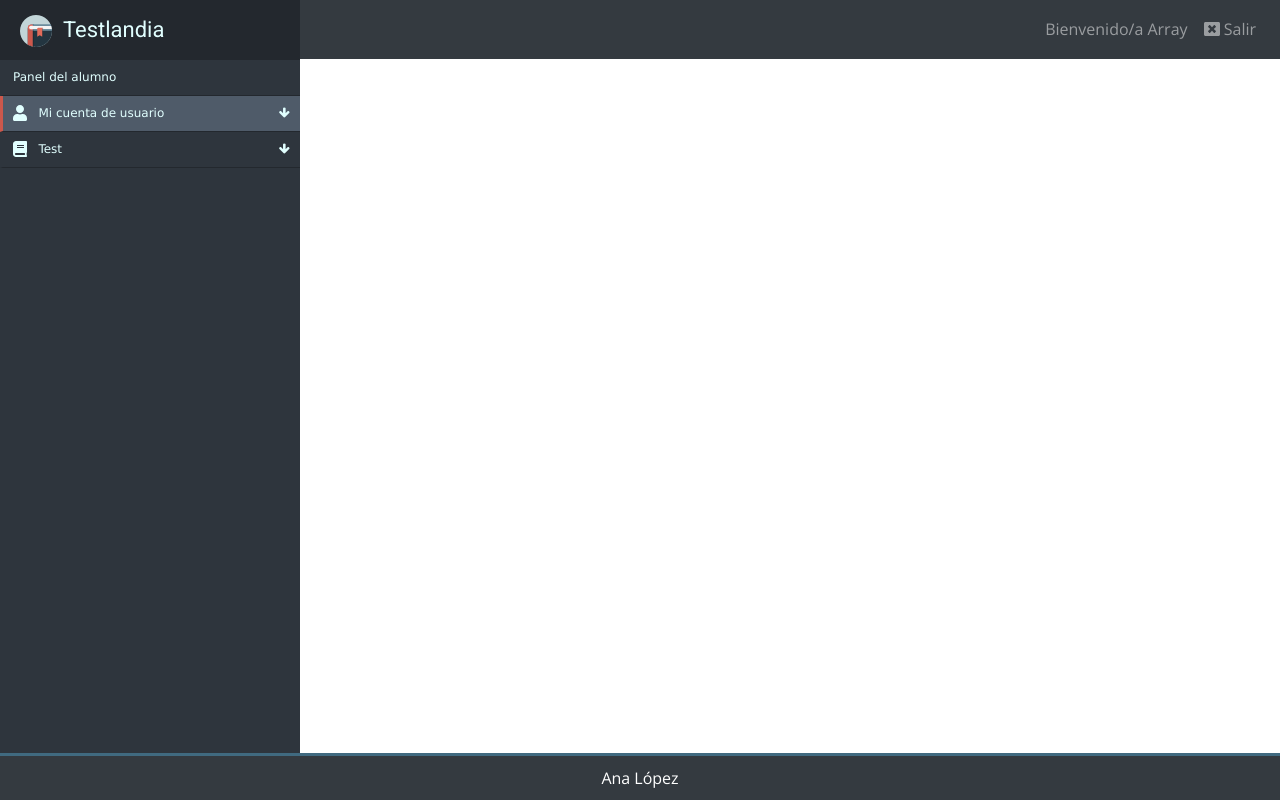
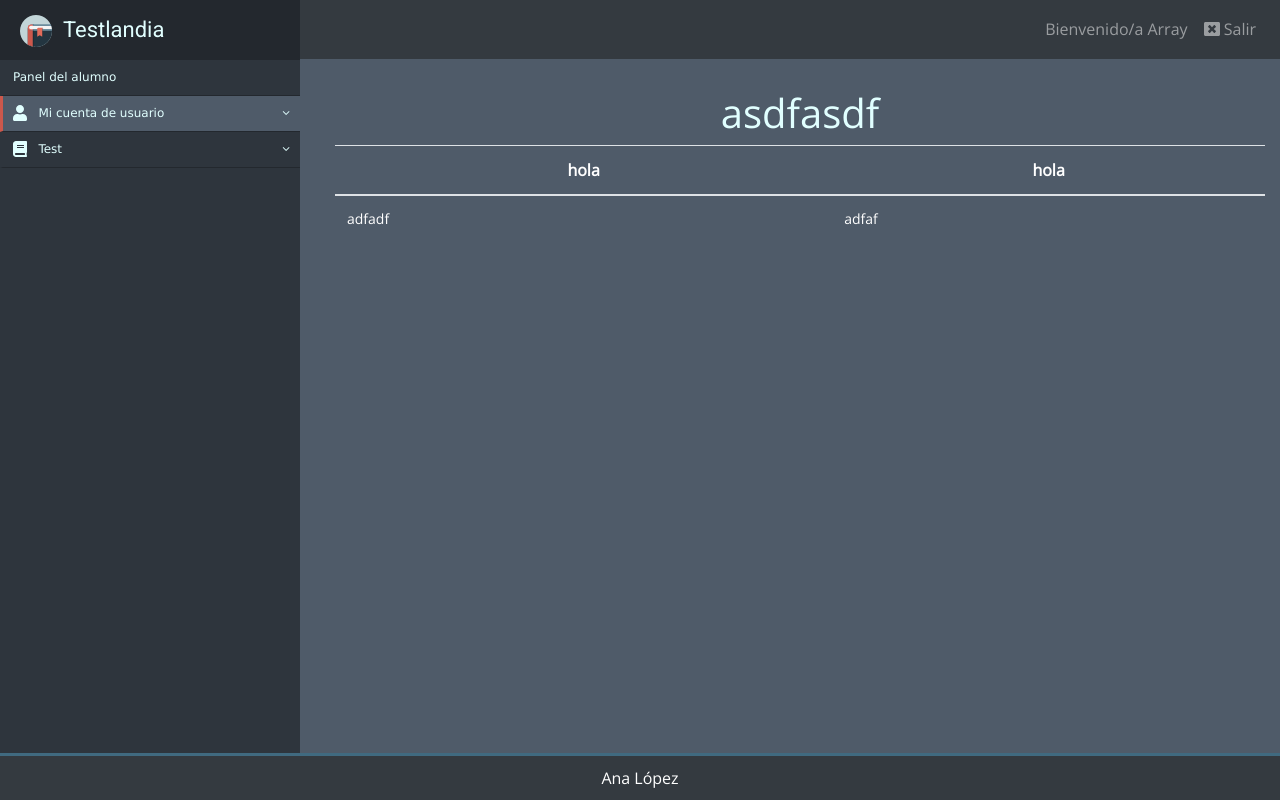
Before and after one commit to alopezdomingo/04_BBDD_PHP, a PHP site: page /testlandia/index_user.php in a window 1280 px wide. Run offline with PHP 8.4, Linux system fonts and the light colour scheme; a user stored in the database is signed in; some libraries are stand-ins or nearby versions.

Commit message:
Actualización fuentes

```diff
--- a/testlandia/assets/style.css
+++ b/testlandia/assets/style.css
@@ -1,4 +1,5 @@
 @import url('https://fonts.googleapis.com/css?family=Open+Sans|Roboto');
+@import url("https://netdna.bootstrapcdn.com/font-awesome/4.1.0/css/font-awesome.min.css");
 p::-moz-selection { color: white;  background: black; }
 p::selection      { color: white;  background: black; }
 footer{
@@ -17,6 +18,9 @@
 }
 table td{
   font-size: 14px;
+}
+.text-blue{
+  color: #e1ffff
 }
 .fazul{
   background-color: #92b4b9;
@@ -79,25 +83,22 @@
   padding: 0px;
   margin: 0px;
   line-height: 35px;
-  cursor: pointer;
-  /*
-    .collapsed{
-       .arrow:before{
-                 font-family: FontAwesome;
-                 content: "\f053";
-                 display: inline-block;
-                 padding-left:10px;
-                 padding-right: 10px;
-                 vertical-align: middle;
-                 float:right;
-            }
-     }
-*/
-}
+  cursor: pointer;}
+
 .nav-side-menu ul :not(collapsed) .arrow:before,
 .nav-side-menu li :not(collapsed) .arrow:before {
   font-family: FontAwesome;
-  content: "\f063";
+  content: "\f107";
+  display: inline-block;
+  padding-left: 10px;
+  padding-right: 10px;
+  vertical-align: middle;
+  float: right;
+}
+.nav-side-menu ul :collapsed .arrow:after,
+.nav-side-menu li :collapsed .arrow:after {
+  font-family: FontAwesome;
+  content: "\f108";
   display: inline-block;
   padding-left: 10px;
   padding-right: 10px;
--- a/testlandia/index_user.php
+++ b/testlandia/index_user.php
@@ -6,14 +6,29 @@
 	<?php include("tmpl/style.php"); ?>
 	<?php include("tmpl/sesion.php"); ?>
 </head>
-<body>
+<body style="background-color: #4f5b69">
 	<!-- MENU -->
 	<?php include("tmpl/menu_user.php"); ?>
 	<?php include("tmpl/dashboard_user.php"); ?>
-
-
+			<div class="col-md-9 offset-3">
+				<h1 class="text-center text-blue mtop">asdfasdf</h1>
+				<table class="table table-hover text-white">
+					<thead>
+						<tr>
+							<th>hola</th>
+							<th>hola</th>
+						</tr>
+					</thead>
+					<tr>
+						<td>adfadf</td>
+						<td>adfaf</td>
+					</tr>
+				</table>
+				<br><br><br>
+			</div>
+		</div>
+	</div>
 	<!-- FOOTER -->
-	<br><br><br>
 	<?php include("tmpl/footer.php"); ?>
 </body>
 </html>
```
